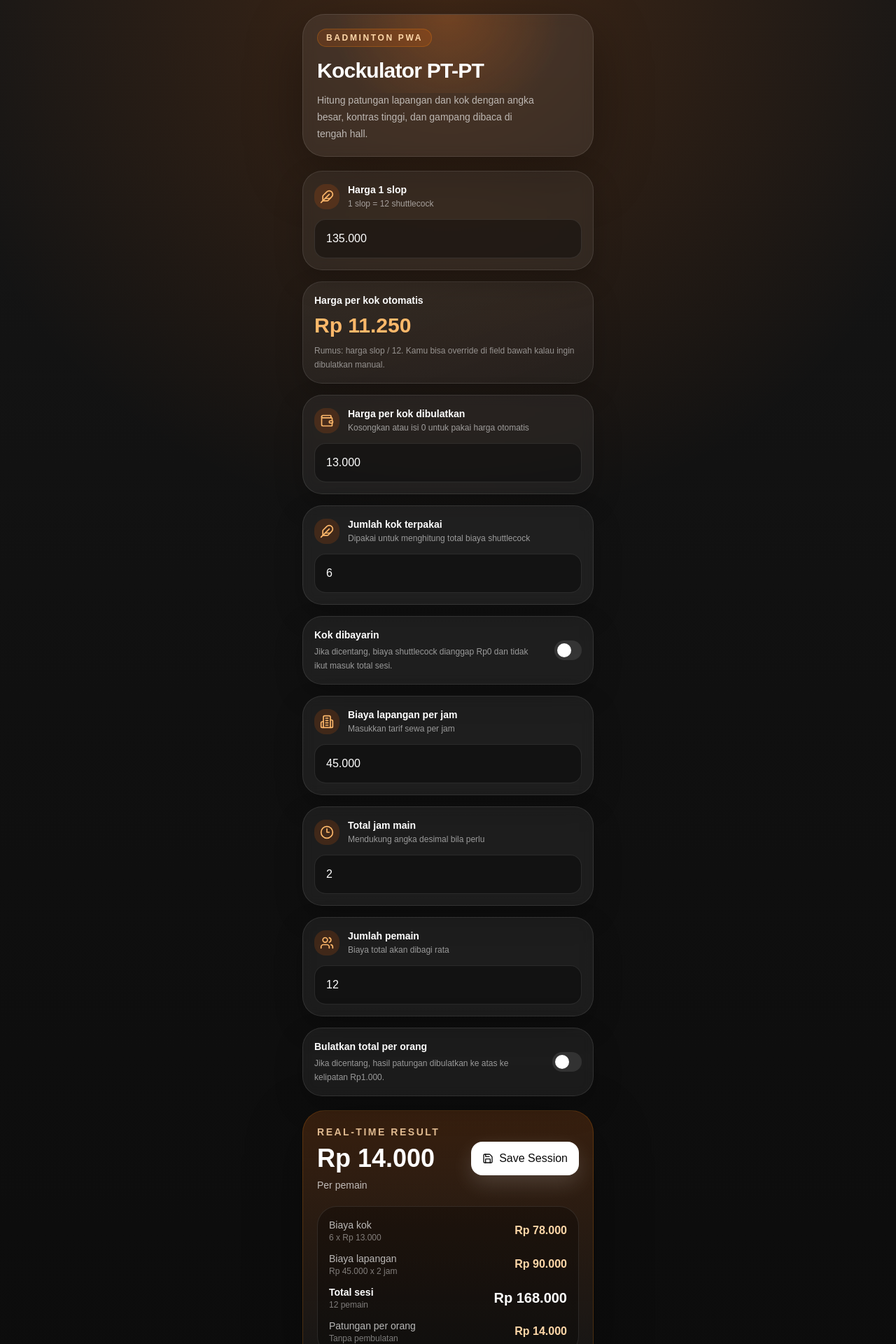
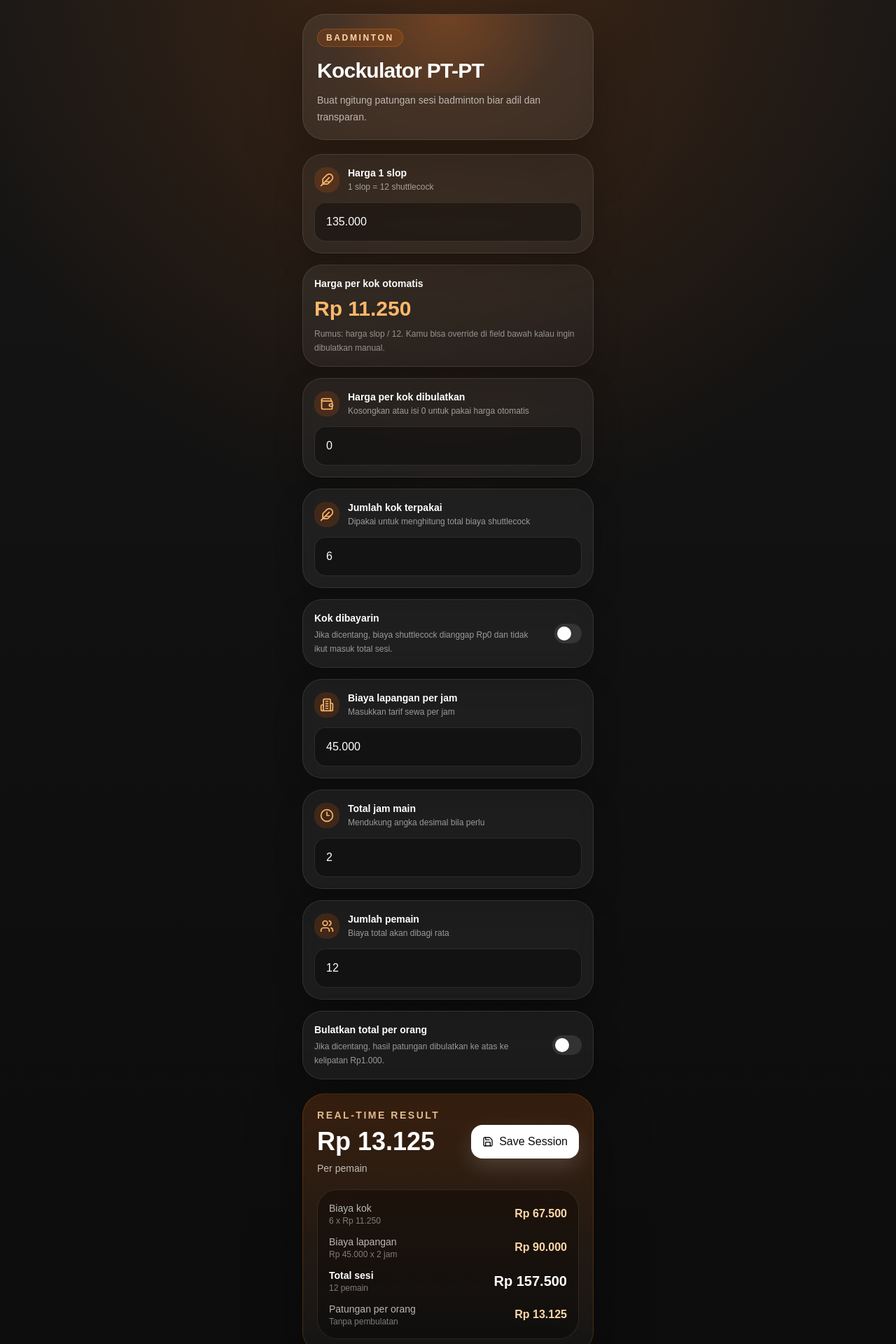
Before and after one commit to WynstelleID/kockulator, a Next.js app: page / in a window 1280 px wide. Shown: the top 1920 px of the page at 70% size. Built offline with nearby package versions, Linux system fonts and the light colour scheme.

Commit message:
fix: copy and readme

```diff
--- a/components/ptpt-calculator.tsx
+++ b/components/ptpt-calculator.tsx
@@ -155,7 +155,7 @@ export function PtPtCalculator() {
   const [showSplash, setShowSplash] = useState(true);
   const [isNavigating, setIsNavigating] = useState(false);
   const [tubePrice, setTubePrice] = useState("135.000");
-  const [roundedPrice, setRoundedPrice] = useState("13.000");
+  const [roundedPrice, setRoundedPrice] = useState("0");
   const [usedShuttlecocks, setUsedShuttlecocks] = useState("6");
   const [isShuttlecockSponsored, setIsShuttlecockSponsored] = useState(false);
   const [courtFeePerHour, setCourtFeePerHour] = useState("45.000");
@@ -276,7 +276,7 @@ export function PtPtCalculator() {
 
   return (
     <>
-      {(showSplash || isNavigating) ? (
+      {showSplash || isNavigating ? (
         <SplashScreen
           label={
             isNavigating
@@ -291,14 +291,13 @@ export function PtPtCalculator() {
           <div className="absolute inset-x-0 top-0 h-28 bg-[radial-gradient(circle_at_top,rgba(249,115,22,0.22),transparent_70%)]" />
           <div className="relative">
             <div className="inline-flex items-center rounded-full border border-orange-400/25 bg-orange-500/15 px-3 py-1 text-xs font-semibold uppercase tracking-[0.22em] text-orange-200">
-            Badminton PWA
+              Badminton
             </div>
             <h1 className="mt-4 text-3xl font-black tracking-tight text-white">
               Kockulator PT-PT
             </h1>
             <p className="mt-3 max-w-xs text-sm leading-6 text-white/65">
-            Hitung patungan lapangan dan kok dengan angka besar, kontras tinggi,
-            dan gampang dibaca di tengah hall.
+              Buat ngitung patungan sesi badminton biar adil dan transparan.
             </p>
           </div>
         </section>
```
Also changed, not shown: 1 other file (tests, documents, lock files or other folders). Lines whose indentation alone changed are shown as unchanged.
